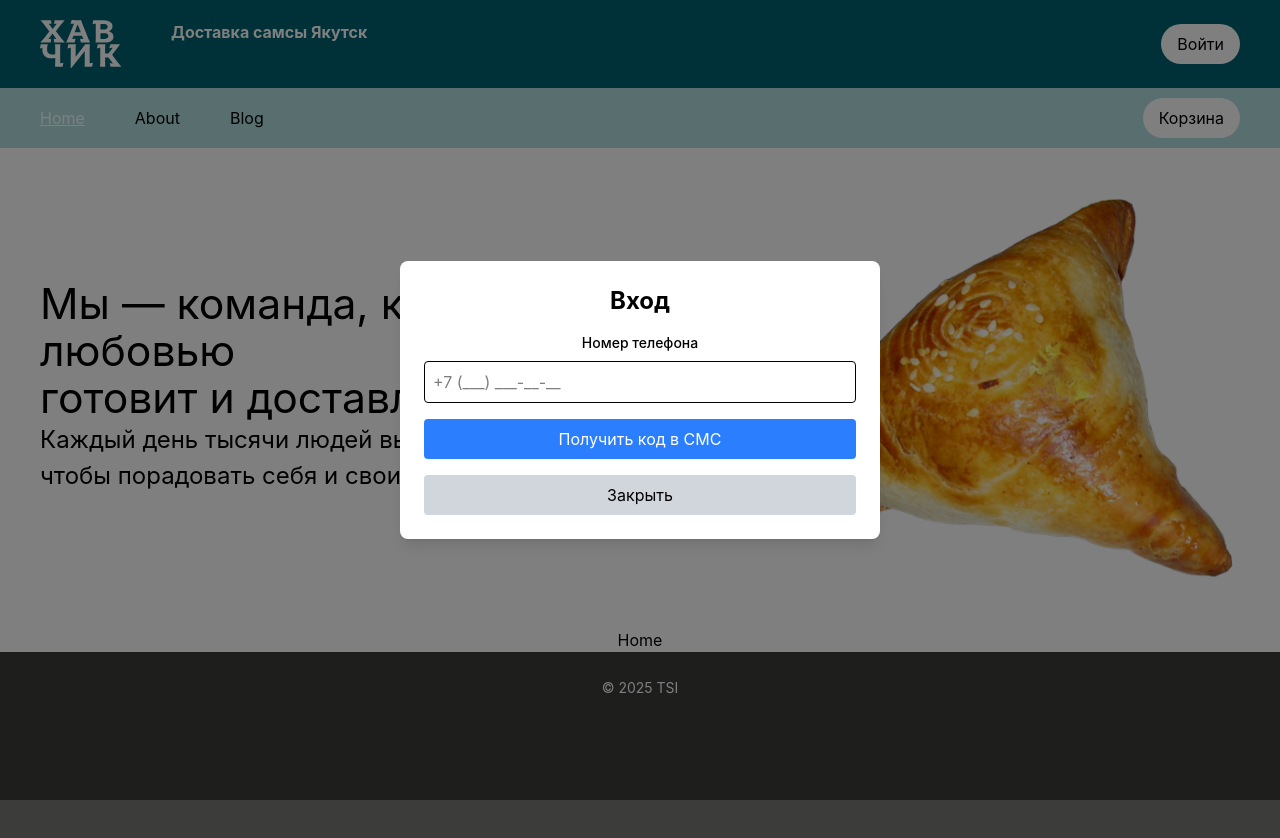
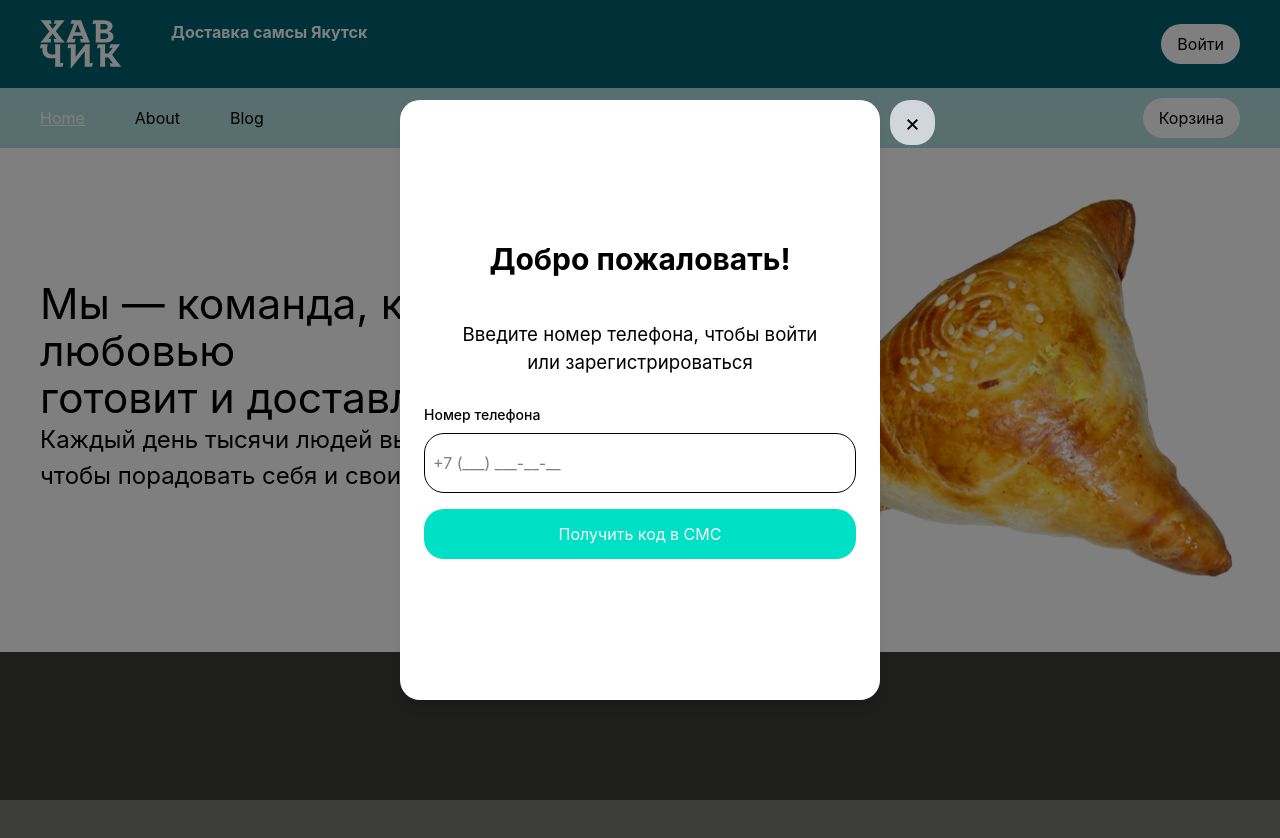
Before and after one commit to yogurt14r/TSI, a React (Vite) app in the folder project2/tsi-course/: page / in a window 1280 px wide. Both pictures are taken after a click on the button "Войти". Shown: the top 838 px of the page. Built offline with nearby package versions, Linux system fonts and the light colour scheme.

Commit message:
Update LoginModal.jsx

```diff
--- a/project2/tsi-course/src/components/LoginModal.jsx
+++ b/project2/tsi-course/src/components/LoginModal.jsx
@@ -4,21 +4,22 @@ const LoginModal = ({ isOpen, onClose }) => {
     if (!isOpen) return null;
 
     return (
-        <div className="fixed inset-0 flex items-center justify-center bg-black/[0.5] bg-opacity-50 z-50">
-            <div className="w-[480px] bg-white text-black p-6 rounded-lg shadow-lg">
-                <h2 className="text-2xl font-bold mb-4">Вход</h2>
+        <div className="fixed inset-0 flex items-center justify-center bg-black/[0.5] z-50">
+            <div className="w-[480px] h-[600px] bg-white text-black p-6 rounded-[20px] shadow-lg relative flex flex-col justify-center">
+                <button onClick={onClose} className="absolute right-[-55px] top-0 h-[45px] w-[45px] bg-gray-300 text-black text-[18pt] rounded-[20px] hover:bg-gray-400">
+                    ×
+                </button>
+                <h2 className="text-3xl font-bold mb-4">Добро пожаловать!</h2>
+                <p className="text-[14pt] p-7">Введите номер телефона, чтобы войти или зарегистрироваться</p>
                 <form>
                     <div className="mb-4">
-                        <label className="block text-sm font-medium mb-2">Номер телефона</label>
-                        <input type="tel" className="w-full p-2 border rounded" placeholder="+7 (___) ___-__-__" />
+                        <label className="block text-sm font-medium mb-2 text-left">Номер телефона</label>
+                        <input type="tel" className="w-full h-[60px] p-2 border rounded-[20px]" placeholder="+7 (___) ___-__-__" />
                     </div>
-                    <button type="submit" className="w-full bg-blue-500 text-white p-2 rounded hover:bg-blue-600">
+                    <button type="submit" className="w-full h-[50px] bg-[#00e0c7] text-white p-2 rounded-[20px] hover:bg-[#006270] transition duration-300">
                         Получить код в СМС
                     </button>
                 </form>
-                <button onClick={onClose} className="mt-4 w-full bg-gray-300 text-black p-2 rounded hover:bg-gray-400">
-                    Закрыть
-                </button>
             </div>
         </div>
     );
```
